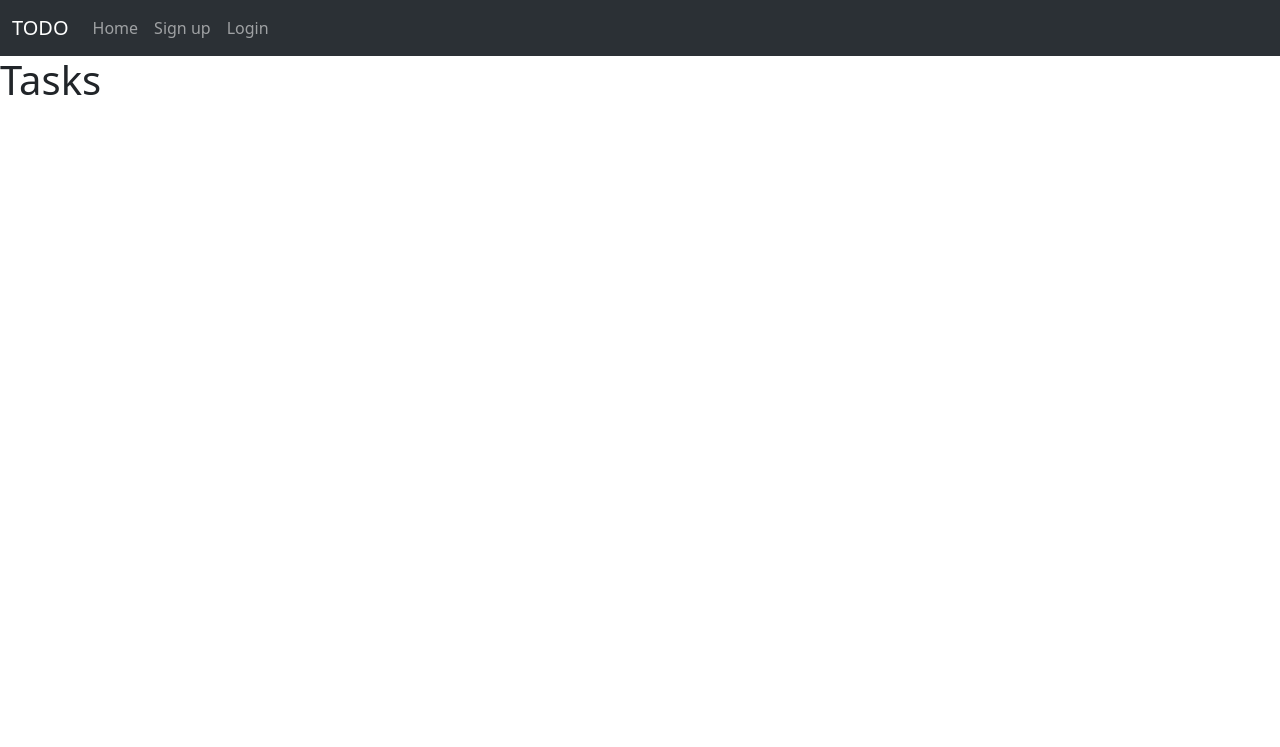
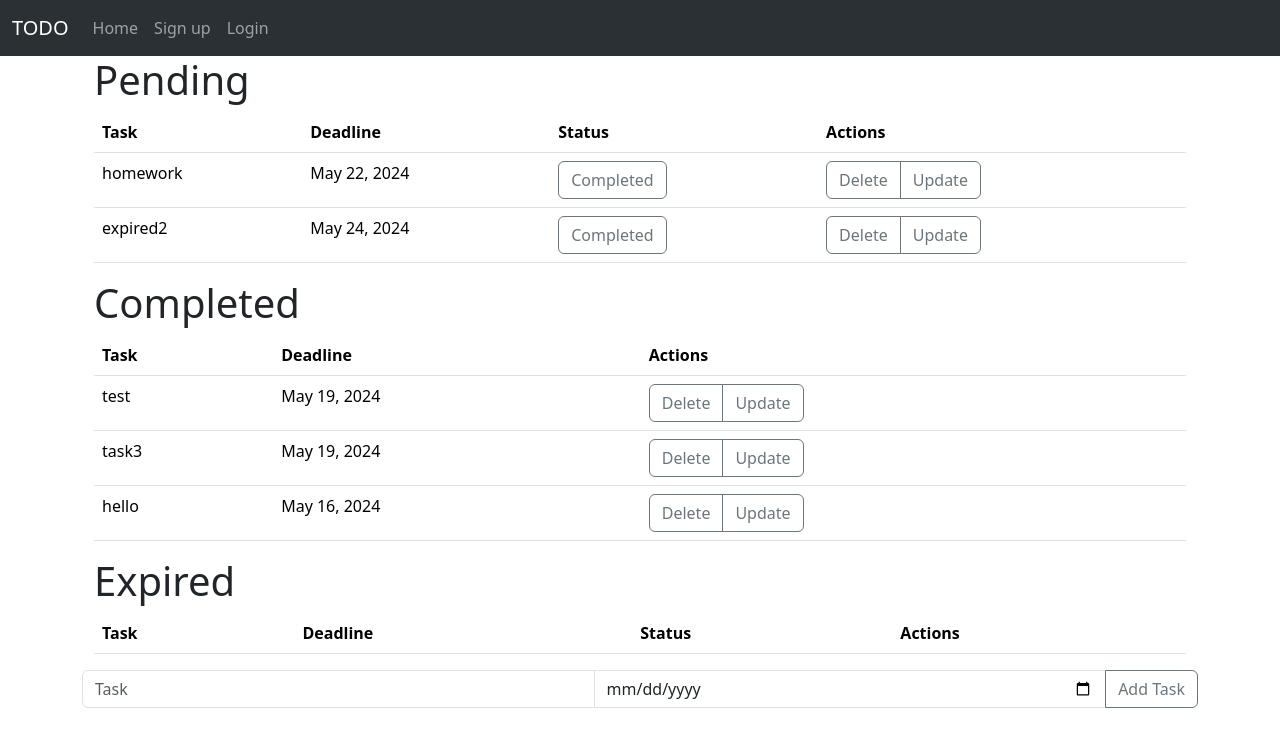
Before and after one commit to ParthipPR/mulearn_todo, a Django app: page /tasks/ in a window 1280 px wide. Shown: the top 747 px of the page. Run offline with Django 5.2, Linux system fonts and the light colour scheme; data comes from the database, SQL or seed files in the repository; both versions use the stored data as it was after the commit; lists and menus that the app fills with data are empty.

Commit message:
"feat: finished task page features"

```diff
--- a/todoapp/base/admin.py
+++ b/todoapp/base/admin.py
@@ -1,3 +1,6 @@
 from django.contrib import admin
+from .models import Users, Tasks
 
 # Register your models here.
+admin.site.register(Users)
+admin.site.register(Tasks)
--- a/todoapp/base/models.py
+++ b/todoapp/base/models.py
@@ -1,3 +1,14 @@
 from django.db import models
 
 # Create your models here.
+
+class Users(models.Model):
+    name = models.CharField(max_length=200)
+    password = models.CharField(max_length=200)
+
+
+class Tasks(models.Model):
+    contents = models.CharField(max_length=500)
+    deadline = models.DateField('deadline')
+    completed = models.BooleanField(default=False)
+    user = models.ForeignKey(Users, on_delete=models.CASCADE)
--- a/todoapp/base/urls.py
+++ b/todoapp/base/urls.py
@@ -2,8 +2,12 @@ from django.urls import path
 from . import views
 
 urlpatterns = [
-    path("", views.home, name="home"),
-    path("login/", views.login, name="login"),
+    path("", views.login, name="login"),
     path("signup/",views.signup,name="signup"),
     path("tasks/",views.tasks,name="tasks"),
+    path("completed/<int:task_id>/", views.completed, name='completed'),
+    path("delete/<int:task_id>/",views.delete,name="delete"),
+    path("add_task/",views.add_task, name="add"),
+    path("update_page/<int:task_id>/",views.updatepage, name="updatepage"),
+    path("update/<int:task_id>/",views.update, name="update")
 ]
--- a/todoapp/base/views.py
+++ b/todoapp/base/views.py
@@ -1,9 +1,8 @@
-from django.shortcuts import render
+from django.shortcuts import render, get_object_or_404, redirect
+from .models import Tasks, Users
+from datetime import date
 
 # Create your views here.
-
-def home(request):
-    return render(request, "home.html" )
 
 def login(request):
     return render(request,"login.html")
@@ -11,5 +10,59 @@ def login(request):
 def signup(request):
     return render(request,"signup.html")
 
+def updatepage(request, task_id):
+    task = get_object_or_404(Tasks, pk=task_id)
+    return render(request, "update.html",{'task':task})
+
 def tasks(request):
-    return render(request,"tasks.html")
+    today = date.today()
+    pending_tasks = Tasks.objects.filter(completed=False, deadline__gte=today)
+    completed_tasks = Tasks.objects.filter(completed=True)
+    expired_tasks = Tasks.objects.filter(completed=False, deadline__lt=today)
+
+    tasks_count = pending_tasks.count() + completed_tasks.count() + expired_tasks.count()
+
+    return render(request, "tasks.html", {
+        'pending_tasks': pending_tasks,
+        'completed_tasks': completed_tasks,
+        'expired_tasks': expired_tasks,
+        'tasks':tasks_count
+    })
+
+def completed(request, task_id):
+    task_instance = get_object_or_404(Tasks, pk=task_id)
+    task_instance.completed = True
+    task_instance.save()
+    return redirect("tasks")
+
+def delete(request, task_id):
+    task_instance = get_object_or_404(Tasks, pk=task_id)
+    task_instance.delete()
+    return redirect("tasks")
+
+
+def add_task(request):
+    if request.method == 'POST':
+        task_name = request.POST.get('task_name')
+        task_date = request.POST.get('task_date')
+
+        user = get_object_or_404(Users,pk=1)
+        task = Tasks.objects.create(
+            contents=task_name,
+            deadline=task_date,
+            user=user
+        )
+
+        return redirect('tasks')
+    return redirect('tasks')
+
+def update(request, task_id):
+    if request.method == 'POST':
+        task = get_object_or_404(Tasks, pk=task_id)
+
+        task.contents = request.POST.get('task_name')
+        task.deadline = request.POST.get('task_date')
+        task.save()
+
+        return redirect('tasks')
+    return redirect('tasks')
--- a/todoapp/templates/navbar.html
+++ b/todoapp/templates/navbar.html
@@ -16,7 +16,7 @@
             <div class="navbar-nav">
                 <a class="nav-link" aria-current="page" href="/tasks/">Home</a>
                 <a class="nav-link " href="/signup/">Sign up</a>
-                <a class="nav-link " href="/login/">Login</a>
+                <a class="nav-link " href="/">Login</a>
             </div>
           </div>
         </div>
--- a/todoapp/templates/tasks.html
+++ b/todoapp/templates/tasks.html
@@ -1,5 +1,122 @@
 {% extends 'main.html' %}
 
 {% block content %}
-<h1>Tasks</h1>
+<div class = "container">
+    {% if tasks < 1 %}
+    <div class="card">
+        <div class="card-body">
+            There are no tasks. Create one below
+        </div>
+      </div>
+
+    {% else %}
+
+    <div class="container">
+        <div class="row">
+            <h1> Pending </h1>
+            <div class="col">
+
+    <table class="table">
+        <tr>
+            <th>Task</th>
+            <th>Deadline</th>
+            <th>Status</th>
+            <th>Actions</th>
+        </tr>
+        {% for task in pending_tasks %}
+            <tr>
+                <td>{{ task.contents }}</td>
+                <td>{{ task.deadline }}</td>
+                <td>
+                    <a href="/completed/{{task.id}}" class="btn btn-outline-secondary">Completed</a>
+                </td>
+                <td>
+                    <div class="input-group">
+                        <a href="/delete/{{task.id}}" class="btn btn-outline-secondary">Delete</a>
+                        <br>
+                        <a href="/update_page/{{ task.id }}" class="btn btn-outline-secondary">Update</a>
+                    </div>
+                </td>
+            </tr>
+        {% endfor %}
+    </table>
+
+
+            </div>
+        </div>
+        <div class="row">
+            <h1> Completed </h1>
+            <div class="col">
+
+    <table class="table">
+        <tr>
+            <th>Task</th>
+            <th>Deadline</th>
+            <th>Actions</th>
+        </tr>
+        {% for task in completed_tasks %}
+            <tr>
+                <td>{{ task.contents }}</td>
+                <td>{{ task.deadline }}</td>
+                <td>
+                    <div class="input-group">
+                        <a href="/delete/{{task.id}}" class="btn btn-outline-secondary">Delete</a>
+                        <br>
+                        <a href="/update_page/{{ task.id }}" class="btn btn-outline-secondary">Update</a>
+                    </div>
+                </td>
+            </tr>
+        {% endfor %}
+    </table>
+
+
+            </div>
+        </div>
+        <div class="row">
+            <h1> Expired </h1>
+            <div class="col">
+
+    <table class="table">
+        <tr>
+            <th>Task</th>
+            <th>Deadline</th>
+            <th>Status</th>
+            <th>Actions</th>
+        </tr>
+        {% for task in expired_tasks %}
+            <tr>
+                <td>{{ task.contents }}</td>
+                <td>{{ task.deadline }}</td>
+                <td>
+                    <a href="/completed/{{task.id}}" class="btn btn-outline-secondary">Completed</a>
+                </td>
+                <td>
+                    <div class="input-group">
+                        <a href="/delete/{{task.id}}" class="btn btn-outline-secondary">Delete</a>
+                        <br>
+                        <a href="/update_page/{{ task.id }}" class="btn btn-outline-secondary">Update</a>
+                    </div>
+                </td>
+            </tr>
+        {% endfor %}
+    </table>
+
+
+            </div>
+        </div>
+    </div>
+    {% endif %}
+
+    <form method="POST" action="/add_task/">
+        {% csrf_token %}
+        <div class="input-group">
+            <input type="text" class="form-control" name="task_name" placeholder="Task">
+            <input type="date" class="form-control" name="task_date" placeholder="Date">
+            <button type="submit" class="btn btn-outline-secondary">Add Task</button>
+        </div>
+    </form>
+
+
+
+</div>
 {% endblock %}
```
Also changed, not shown: todoapp/templates/update.html (added, +15 -0 lines), todoapp/base/migrations/0001_initial.py (added), todoapp/base/migrations/0002_tasks_completed.py (added), todoapp/db.sqlite3.
